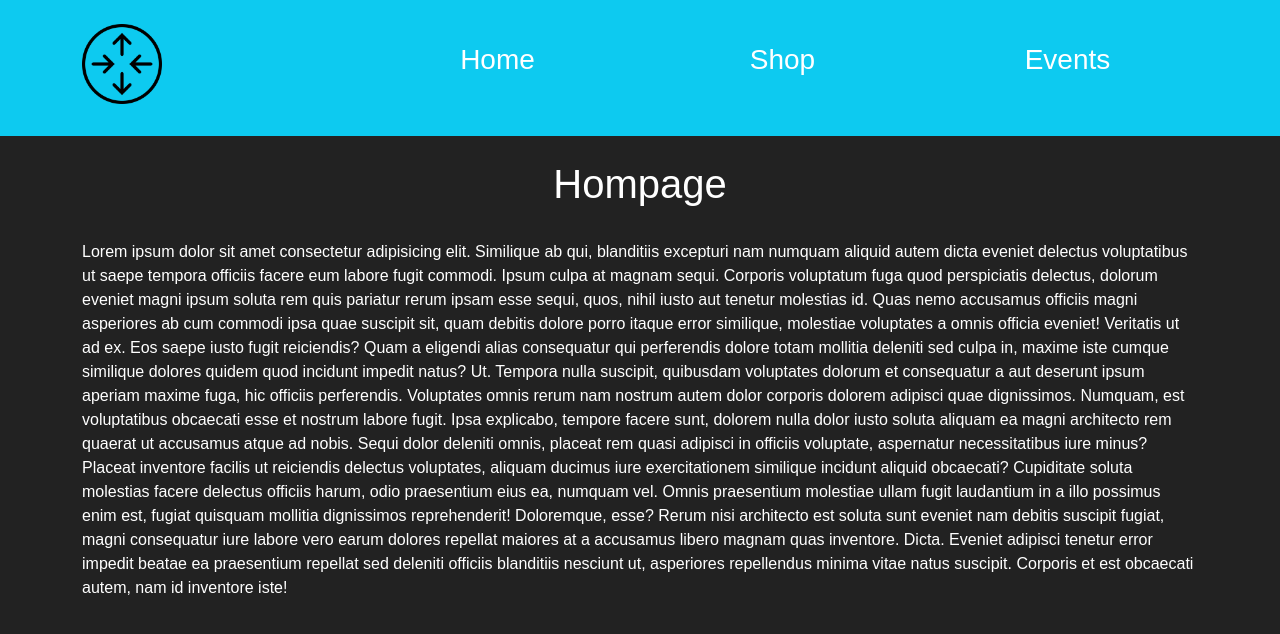
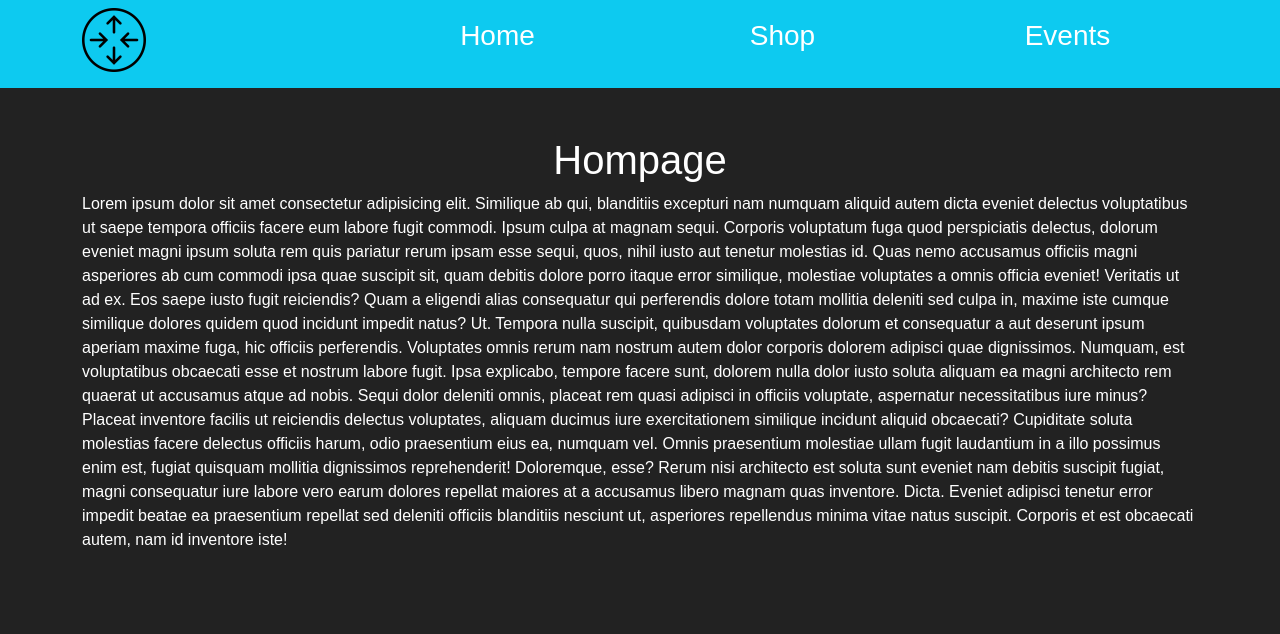
Before and after one commit to EugeniuPopescu/laravel-vue-router, a Vue app: page / in a window 1280 px wide. Shown: the top 634 px of the page. Built offline with nearby package versions, Linux system fonts and the light colour scheme.

Commit message:
perf: layout

```diff
--- a/src/App.vue
+++ b/src/App.vue
@@ -21,10 +21,13 @@ export default {
 </script>
 
 <template>
+    <header>
+        <AppHeader />
+    </header>
 
-	<AppHeader />
-
-	<router-view></router-view>
+	<main class="py-5">
+        <router-view></router-view>
+    </main>
 
 </template>
 
--- a/src/components/AppHeader.vue
+++ b/src/components/AppHeader.vue
@@ -24,7 +24,7 @@ export default {
 
 <template>
     <header class="bg-info">
-		<div class="container py-4">
+		<div class="container py-2">
 			<h1>
 				<div class="row text-center">
 					<div class="col-3 text-start">
@@ -46,6 +46,6 @@ export default {
 
 <style scoped>
 img {
-	width: 5rem;
+	width: 4rem;
 }
 </style>
--- a/src/pages/AppHomePage.vue
+++ b/src/pages/AppHomePage.vue
@@ -20,7 +20,7 @@ export default {
 
 <template>
 	<div class="container">
-		<h1 class="text-center py-4">Hompage</h1>
+		<h1 class="text-center">Hompage</h1>
 		<p>Lorem ipsum dolor sit amet consectetur adipisicing elit. Similique ab qui, blanditiis excepturi nam numquam aliquid autem dicta eveniet delectus voluptatibus ut saepe tempora officiis facere eum labore fugit commodi.
 		Ipsum culpa at magnam sequi. Corporis voluptatum fuga quod perspiciatis delectus, dolorum eveniet magni ipsum soluta rem quis pariatur rerum ipsam esse sequi, quos, nihil iusto aut tenetur molestias id.
 		Quas nemo accusamus officiis magni asperiores ab cum commodi ipsa quae suscipit sit, quam debitis dolore porro itaque error similique, molestiae voluptates a omnis officia eveniet! Veritatis ut ad ex.
--- a/src/pages/AppShop.vue
+++ b/src/pages/AppShop.vue
@@ -21,7 +21,7 @@ export default {
 <template>
 
 	<div class="container">
-		<h1 class="text-center py-4">Shop</h1>
+		<h1 class="text-center">Shop</h1>
 		<p>Lorem ipsum dolor sit amet consectetur adipisicing elit. Similique ab qui, blanditiis excepturi nam numquam aliquid autem dicta eveniet delectus voluptatibus ut saepe tempora officiis facere eum labore fugit commodi.
 		Ipsum culpa at magnam sequi. Corporis voluptatum fuga quod perspiciatis delectus, dolorum eveniet magni ipsum soluta rem quis pariatur rerum ipsam esse sequi, quos, nihil iusto aut tenetur molestias id.
 		Quas nemo accusamus officiis magni asperiores ab cum commodi ipsa quae suscipit sit, quam debitis dolore porro itaque error similique, molestiae voluptates a omnis officia eveniet! Veritatis ut ad ex.
--- a/src/pages/EventList.vue
+++ b/src/pages/EventList.vue
@@ -42,7 +42,7 @@ export default {
 <template>
     <div class="container">
         <div>
-            <h1 class="text-center py-4">Events</h1>
+            <h1 class="text-center">Events</h1>
             <div class="row">
                 <EventCard  v-for="evento in store.eventList" :item="evento"/>
             </div>
```
